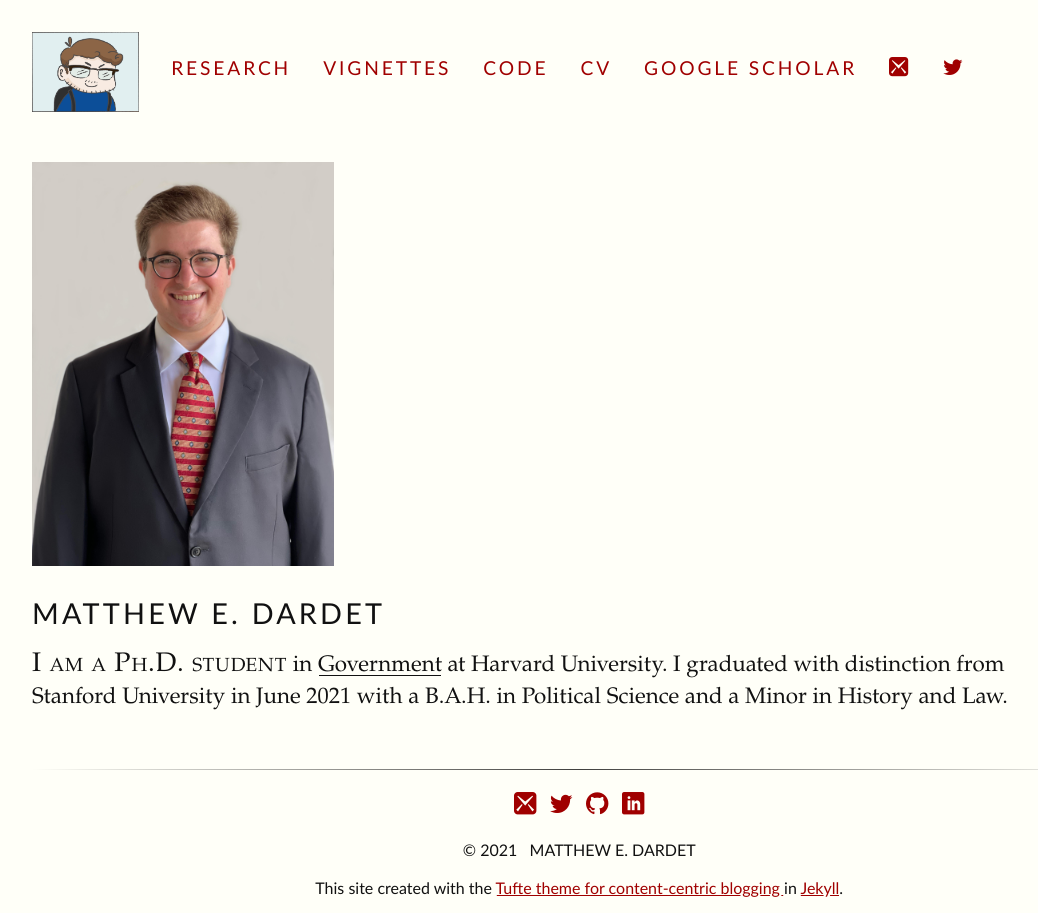
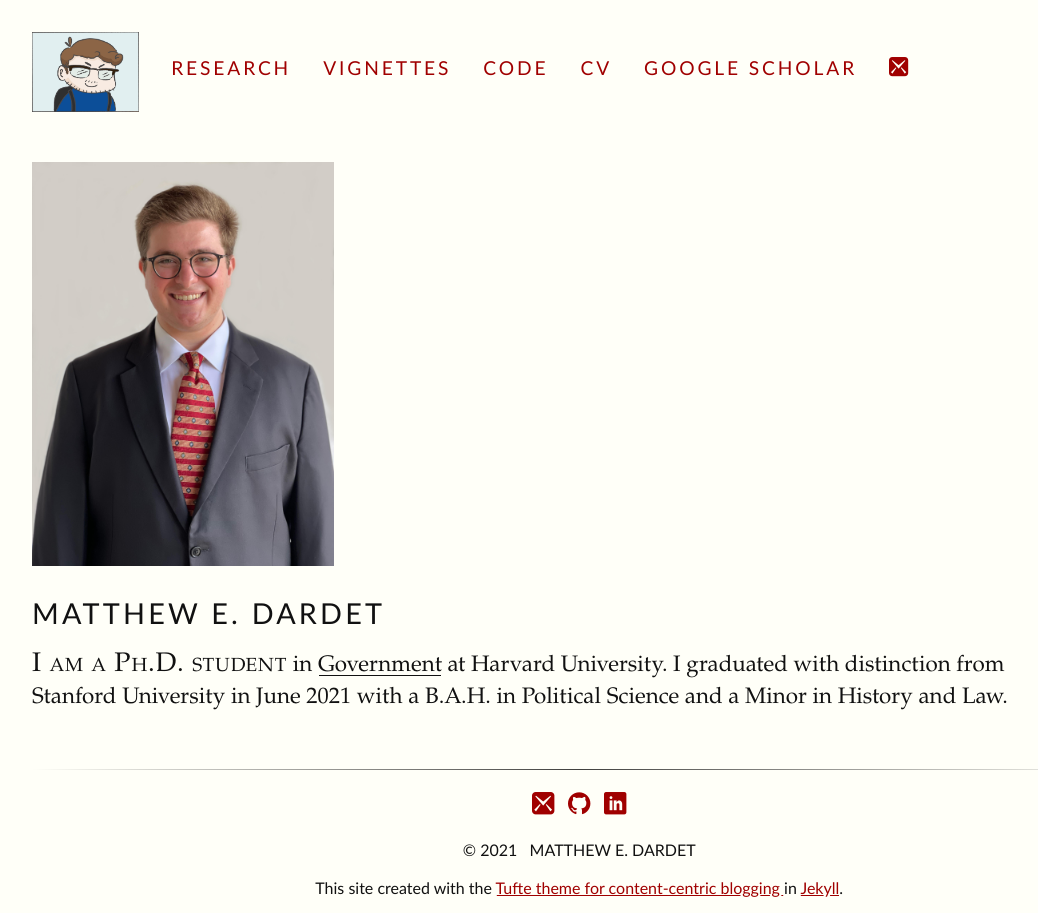
Before and after one commit to matthewdardet/matthewdardet.github.io, a Jekyll site: the page built from index.html, in a window 1280 px wide. Shown: the whole page, without its empty margins (32-1070 px from the left). Built offline with Jekyll 4.4.1, drawn with Linux system fonts in a browser that asks for light colours; some web fonts are replaced.

Commit message:
Updates.

```diff
--- a/_data/social.yml
+++ b/_data/social.yml
@@ -1,5 +1,3 @@
-- link: https://twitter.com/MatthewDardet
-  icon: icon-twitter
 - link: https://github.com/matthewdardet
   icon: icon-github
 - link: https://www.linkedin.com/in/matthew-dardet-485749131/
--- a/_includes/header.html
+++ b/_includes/header.html
@@ -8,6 +8,5 @@
 		<a href="assets/MatthewDardetCV.pdf">CV</a>
 		<a href="https://scholar.google.com/citations?user=p5FGWZYAAAAJ&hl=en">Google Scholar</a>
                 <a href="mailto:matthewdardet@g.harvard.edu"><span class="icon-mail3"></span></a>
-  		<a href="https://twitter.com/MatthewDardet"><span class="icon-twitter"></span></a>
 	</nav>
 </header>
```
